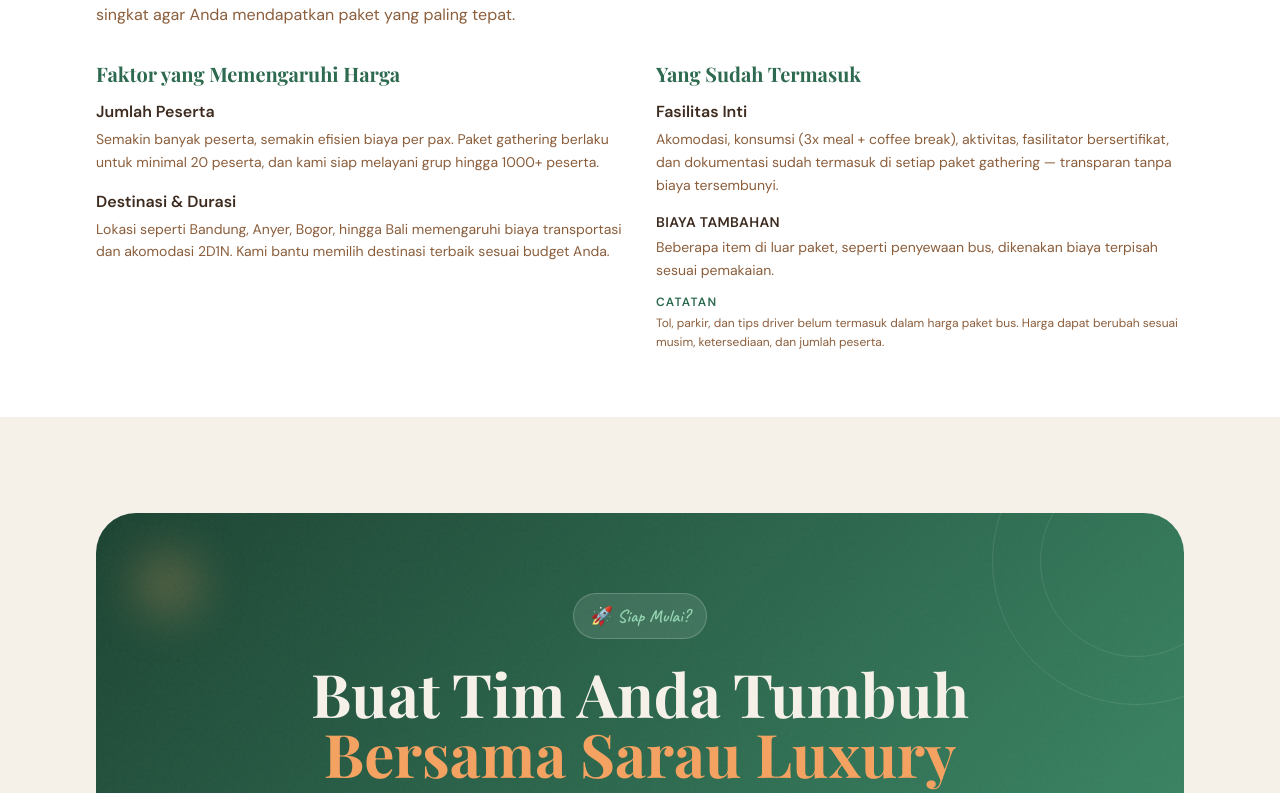
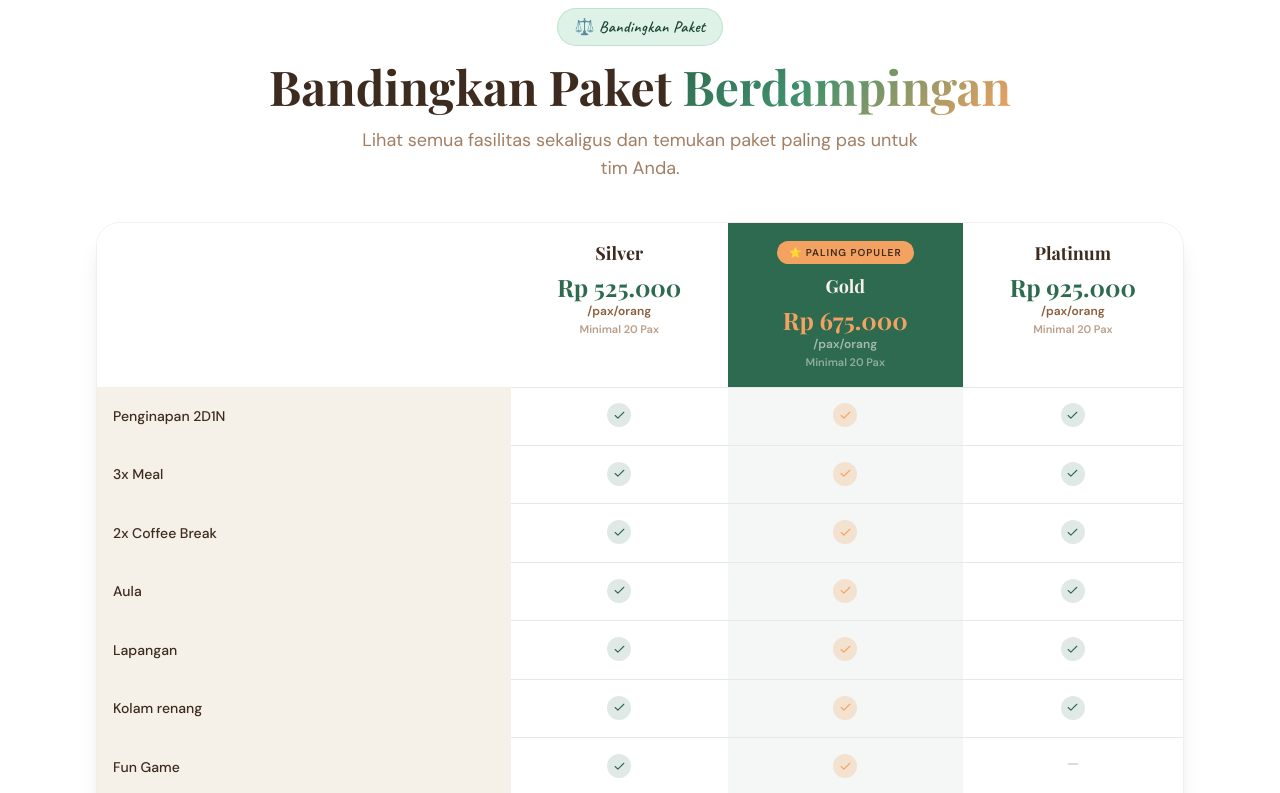
Before and after one commit to ganoolmovie5th-cell/sarau-luxury-claude, a Next.js app: page /packages in a window 1280 px wide. Shown: the part 1787-2580 px from the top of the page. Built offline with nearby package versions, Linux system fonts and the light colour scheme; no server answers.

Commit message:
feat(packages): add side-by-side package comparison table
Derive features from existing gatheringPackages data, mark per-package
availability. Highlights Gold tier, mobile horizontal scroll, semantic
table markup for a11y.

```diff
--- a/src/app/packages/page.tsx
+++ b/src/app/packages/page.tsx
@@ -1,6 +1,7 @@
 import type { Metadata } from 'next'
 import { SITE_URL } from '@/lib/constants'
 import PackagesPreview from '@/components/sections/PackagesPreview'
+import PackageComparison from '@/components/sections/PackageComparison'
 import CtaSection from '@/components/sections/CtaSection'
 
 const BASE_URL = process.env.NEXT_PUBLIC_SITE_URL || 'https://www.sarau-luxury.com'
@@ -50,6 +51,8 @@
         </div>
       </div>
       <PackagesPreview hideHeader />
+
+      <PackageComparison />
 
       {/* SEO content block — panduan & ketentuan paket (hierarki heading h2–h6) */}
       <section className="py-16 bg-white">
--- /dev/null
+++ b/src/components/sections/PackageComparison.tsx
@@ -0,0 +1,166 @@
+'use client'
+
+import Link from 'next/link'
+import { useRef } from 'react'
+import { motion, useInView } from 'framer-motion'
+import { Check, Minus, ArrowRight } from 'lucide-react'
+import { gatheringPackages } from './PackagesPreview'
+
+// Union semua fitur dari ketiga paket — urut sesuai kemunculan di Silver→Gold→Platinum.
+// Derive dari data yang sudah ada; tidak menduplikasi daftar fitur.
+const allFeatures: string[] = (() => {
+  const seen = new Set<string>()
+  const out: string[] = []
+  for (const pkg of gatheringPackages) {
+    for (const f of pkg.features) {
+      if (!seen.has(f)) {
+        seen.add(f)
+        out.push(f)
+      }
+    }
+  }
+  return out
+})()
+
+export default function PackageComparison() {
+  const ref = useRef(null)
+  const inView = useInView(ref, { once: true, amount: 0.05 })
+
+  return (
+    <section ref={ref} className="section-padding bg-white relative overflow-hidden">
+      <div className="container-tight relative z-10">
+        <motion.div
+          initial={{ opacity: 0, y: 30 }}
+          animate={inView ? { opacity: 1, y: 0 } : {}}
+          transition={{ duration: 0.7 }}
+          className="text-center mb-10"
+        >
+          <span className="section-tag mb-4 inline-flex">⚖️ Bandingkan Paket</span>
+          <h2 className="font-display text-4xl md:text-5xl font-bold text-bark mb-4">
+            Bandingkan Paket <span className="gradient-text">Berdampingan</span>
+          </h2>
+          <p className="text-earth/80 text-lg max-w-xl mx-auto">
+            Lihat semua fasilitas sekaligus dan temukan paket paling pas untuk tim Anda.
+          </p>
+        </motion.div>
+
+        <motion.div
+          initial={{ opacity: 0, y: 20 }}
+          animate={inView ? { opacity: 1, y: 0 } : {}}
+          transition={{ duration: 0.6, delay: 0.2 }}
+          className="overflow-x-auto rounded-3xl border border-earth/10 shadow-xl shadow-earth/8"
+        >
+          <table className="w-full border-collapse bg-white min-w-[560px]">
+            <caption className="sr-only">
+              Perbandingan fasilitas paket Gathering Silver, Gold, dan Platinum
+            </caption>
+            <thead>
+              <tr>
+                <th scope="col" className="text-left p-4 bg-white" />
+                {gatheringPackages.map((pkg) => {
+                  const short = pkg.name.replace('Gathering ', '')
+                  return (
+                    <th
+                      key={pkg.name}
+                      scope="col"
+                      className={`p-4 text-center align-top border-b border-earth/12 ${
+                        pkg.popular ? 'bg-forest' : ''
+                      }`}
+                    >
+                      {pkg.badge && (
+                        <span className="inline-block bg-sun text-bark text-[10px] font-bold tracking-widest uppercase px-3 py-1 rounded-full mb-2">
+                          {pkg.badge}
+                        </span>
+                      )}
+                      <div
+                        className={`font-display font-bold text-lg ${
+                          pkg.popular ? 'text-cream' : 'text-bark'
+                        }`}
+                      >
+                        {short}
+                      </div>
+                      <div
+                        className={`font-display font-bold text-2xl mt-1 ${
+                          pkg.popular ? 'text-sun' : 'text-forest'
+                        }`}
+                      >
+                        Rp {pkg.price}
+                      </div>
+                      <div className={`text-xs ${pkg.popular ? 'text-cream/60' : 'text-earth'}`}>
+                        {pkg.unit}
+                      </div>
+                      <div className={`text-[11px] mt-0.5 ${pkg.popular ? 'text-cream/50' : 'text-earth/60'}`}>
+                        {pkg.minPax}
+                      </div>
+                    </th>
+                  )
+                })}
+              </tr>
+            </thead>
+            <tbody>
+              {allFeatures.map((feat) => (
+                <tr key={feat} className="group">
+                  <th
+                    scope="row"
+                    className="text-left font-medium text-sm text-bark p-4 bg-cream group-hover:bg-leaf/15 transition-colors"
+                  >
+                    {feat}
+                  </th>
+                  {gatheringPackages.map((pkg) => {
+                    const has = pkg.features.includes(feat)
+                    return (
+                      <td
+                        key={pkg.name}
+                        className={`p-4 text-center border-b border-earth/8 ${
+                          pkg.popular ? 'bg-forest/5' : ''
+                        }`}
+                      >
+                        {has ? (
+                          <span
+                            className={`inline-flex items-center justify-center w-6 h-6 rounded-full ${
+                              pkg.popular ? 'bg-sun/25 text-sun' : 'bg-forest/15 text-forest'
+                            }`}
+                          >
+                            <Check size={13} aria-hidden="true" />
+                            <span className="sr-only">Termasuk</span>
+                          </span>
+                        ) : (
+                          <span className="inline-flex items-center justify-center text-earth/30">
+                            <Minus size={16} aria-hidden="true" />
+                            <span className="sr-only">Tidak termasuk</span>
+                          </span>
+                        )}
+                      </td>
+                    )
+                  })}
+                </tr>
+              ))}
+              {/* CTA row */}
+              <tr>
+                <td className="p-4 bg-cream" />
+                {gatheringPackages.map((pkg) => (
+                  <td key={pkg.name} className={`p-4 text-center ${pkg.popular ? 'bg-forest/5' : ''}`}>
+                    <Link
+                      href="/booking"
+                      className={`inline-flex items-center justify-center gap-1.5 w-full py-2.5 px-3 rounded-xl font-semibold text-xs transition duration-200 ${
+                        pkg.popular
+                          ? 'bg-sun text-bark hover:bg-sun/90'
+                          : 'bg-forest text-cream hover:bg-forest/90'
+                      }`}
+                    >
+                      Pesan <ArrowRight size={13} aria-hidden="true" />
+                    </Link>
+                  </td>
+                ))}
+              </tr>
+            </tbody>
+          </table>
+        </motion.div>
+
+        <p className="text-earth text-sm text-center mt-6">
+          *Harga dapat berubah sesuai destinasi, fasilitas, dan jumlah peserta. Semua sudah all-in tanpa biaya tersembunyi.
+        </p>
+      </div>
+    </section>
+  )
+}
--- a/src/components/sections/PackagesPreview.tsx
+++ b/src/components/sections/PackagesPreview.tsx
@@ -7,7 +7,7 @@
 
 // ─── DATA ────────────────────────────────────────────────────────────────────
 
-const gatheringPackages = [
+export const gatheringPackages = [
   {
     name: 'Gathering Silver',
     badge: null,
```
